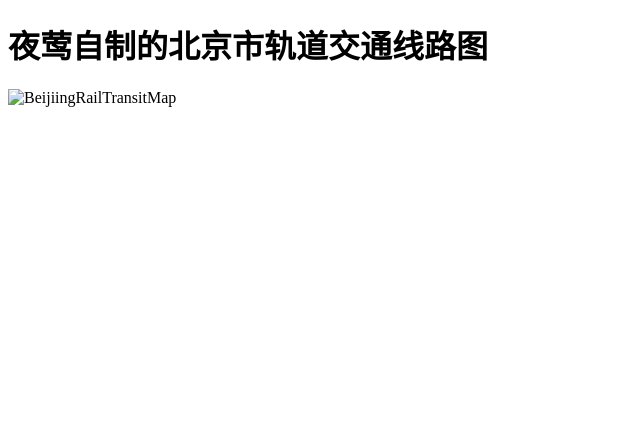
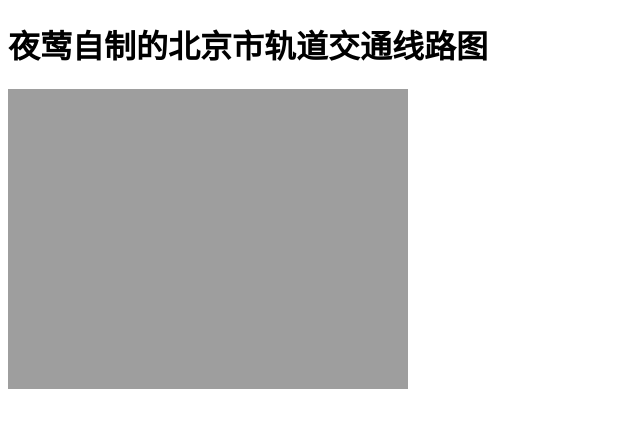
Before and after one commit to yyyeying/NightingaleTransitMap, a plain HTML site: page index.html in a window 1280 px wide. Shown: the whole page, without its empty margins (0-640 px from the left). Drawn offline with Linux system fonts and the light colour scheme; the site is published under a folder, as on GitHub Pages, so addresses that start at the root find nothing.

Commit message:
ofcourse not root!

```diff
--- a/index.html
+++ b/index.html
@@ -10,7 +10,7 @@
     <h1>
         夜莺自制的北京市轨道交通线路图
     </h1>
-    <img src="/BeijiingRailTransitMap/20221231/BeijingRailTransitMap-100.jpg" alt="BeijiingRailTransitMap">
+    <img src="./BeijiingRailTransitMap/20221231/BeijingRailTransitMap-100.jpg" alt="BeijiingRailTransitMap">
 </body>
 
 </html>
```
